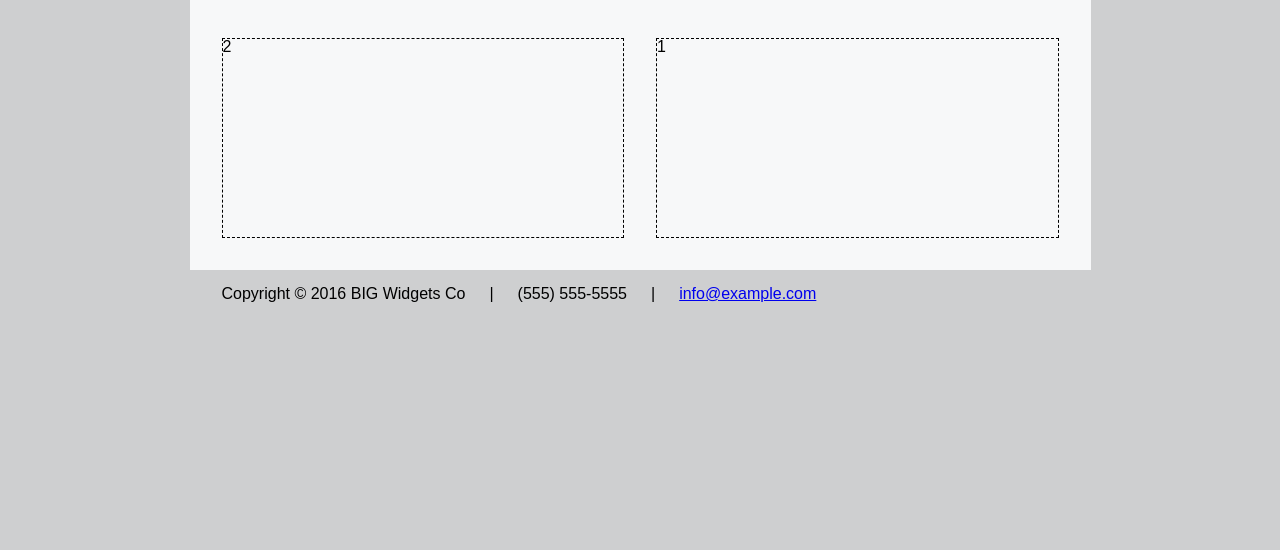
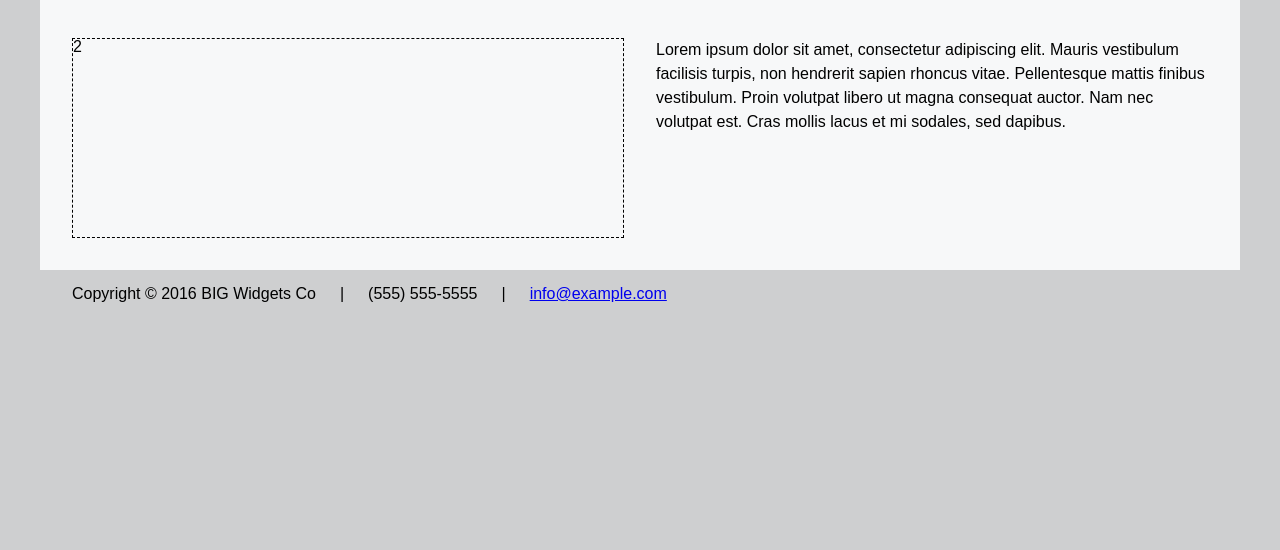
Before and after one commit to mvf4z7/backstop-interview, a website: page grid/public/contact.html in a window 1280 px wide. Shown: the part 250-800 px from the top of the page. Drawn offline with Linux system fonts and the light colour scheme.

Commit message:
Change max width to 1200px

```diff
--- a/grid/public/contact.html
+++ b/grid/public/contact.html
@@ -31,12 +31,19 @@
           <header class="page-header">
             <h1>Contact Us</h1>
           </header>
-          <div class="grid reverse-lg">
-            <div class="col-lg-6">
-              <div class="foo">1</div>
-            </div>
-            <div class="col-lg-6">
-              <div class="foo">2</div>
+          <div class="contact-form">
+            <div class="grid reverse-lg">
+              <div class="col-lg-6">
+                <p class="contact-form__description">
+                  Lorem ipsum dolor sit amet, consectetur adipiscing elit. Mauris vestibulum
+                  facilisis turpis, non hendrerit sapien rhoncus vitae. Pellentesque mattis
+                  finibus vestibulum. Proin volutpat libero ut magna consequat auctor. Nam
+                  nec volutpat est. Cras mollis lacus et mi sodales, sed dapibus.
+                </p>
+              </div>
+              <div class="col-lg-6">
+                <div class="foo">2</div>
+              </div>
             </div>
           </div>
         </section>
--- a/grid/sass/styles/styles.scss
+++ b/grid/sass/styles/styles.scss
@@ -28,7 +28,7 @@ p {
 .wrapper {
   margin: 0 auto;
   width: 100%;
-  max-width: get-bp-min(lg);
+  max-width: 1200px;
 }
 
 .main-content {
```
Also changed, not shown: grid/public/assets/styles.css.
